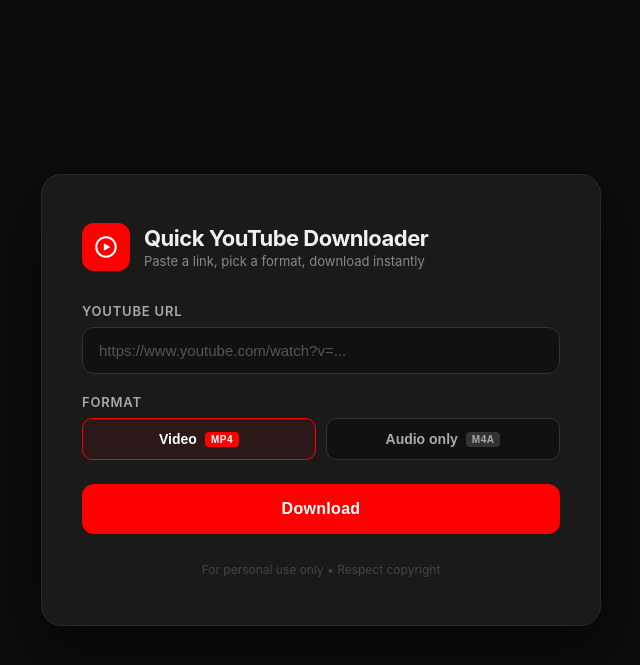
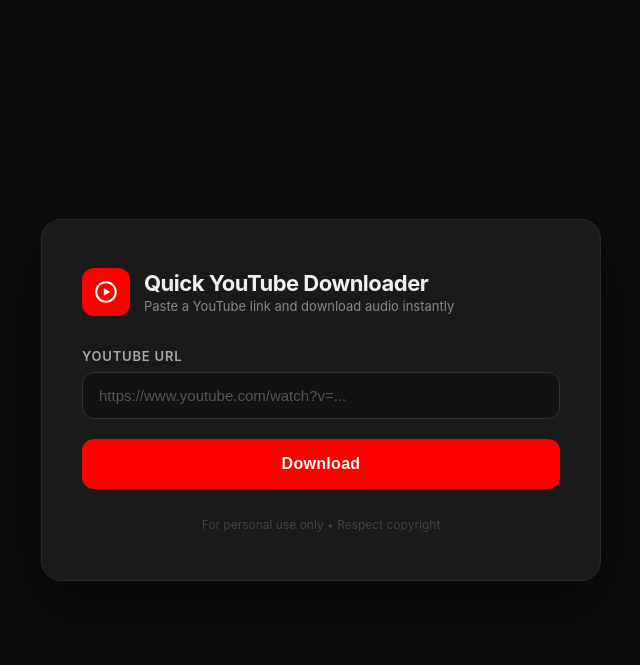
Before and after one commit to famartinez/quick-youtube-downloader, a Flask app: page / in a window 1280 px wide. Shown: the top 665 px of the page, without its empty margins (319-959 px from the left). Run offline with Flask 3, Linux system fonts and the light colour scheme.

Commit message:
Remove video option, fix M4A format selector
Downloads are now audio-only M4A. Simplified format selector from
bestaudio[ext=m4a]/bestaudio[acodec=aac]/bestaudio to just
bestaudio[ext=m4a]/bestaudio — the overly specific middle fallback
caused format-not-available errors on some videos.

Co-Authored-By: Claude Sonnet 4.6 <noreply@anthropic.com>

```diff
--- a/app.py
+++ b/app.py
@@ -73,27 +73,18 @@ def download_worker(job_id: str, url: str, fmt: str):
         "no_warnings": True,
     }
 
-    if fmt == "m4a":
-        ydl_opts = {
-            **common_opts,
-            "format": "bestaudio[ext=m4a]/bestaudio[acodec=aac]/bestaudio",
-            "outtmpl": output_template,
-            "postprocessors": [
-                {
-                    "key": "FFmpegExtractAudio",
-                    "preferredcodec": "m4a",
-                }
-            ],
-        }
-        out_ext = "m4a"
-    else:
-        ydl_opts = {
-            **common_opts,
-            "format": "bestvideo[ext=mp4]+bestaudio[ext=m4a]/best[ext=mp4]/best",
-            "outtmpl": output_template,
-            "merge_output_format": "mp4",
-        }
-        out_ext = "mp4"
+    ydl_opts = {
+        **common_opts,
+        "format": "bestaudio[ext=m4a]/bestaudio",
+        "outtmpl": output_template,
+        "postprocessors": [
+            {
+                "key": "FFmpegExtractAudio",
+                "preferredcodec": "m4a",
+            }
+        ],
+    }
+    out_ext = "m4a"
 
     try:
         with yt_dlp.YoutubeDL(ydl_opts) as ydl:
@@ -121,8 +112,7 @@ def api_start():
 
     if not url:
         return jsonify({"error": "No URL provided"}), 400
-    if fmt not in ("mp4", "m4a"):
-        fmt = "mp4"
+    fmt = "m4a"
 
     job_id = str(uuid.uuid4())
     write_job(job_id, {
--- a/templates/index.html
+++ b/templates/index.html
@@ -106,48 +106,6 @@
     }
 
     .clear-btn:hover { color: #aaa; }
-
-    .format-group {
-      display: flex;
-      gap: 10px;
-      margin-bottom: 24px;
-    }
-
-    .fmt-btn {
-      flex: 1;
-      padding: 12px;
-      border: 1.5px solid #333;
-      border-radius: 10px;
-      background: #111;
-      color: #aaa;
-      font-size: 14px;
-      font-weight: 600;
-      cursor: pointer;
-      transition: all 0.2s;
-      display: flex;
-      align-items: center;
-      justify-content: center;
-      gap: 8px;
-    }
-
-    .fmt-btn .badge {
-      font-size: 10px;
-      background: #333;
-      padding: 2px 6px;
-      border-radius: 4px;
-      font-weight: 700;
-      letter-spacing: 0.5px;
-    }
-
-    .fmt-btn.active {
-      border-color: #ff0000;
-      color: #fff;
-      background: rgba(255,0,0,0.08);
-    }
-
-    .fmt-btn.active .badge { background: #ff0000; color: #fff; }
-
-    .fmt-btn:hover:not(.active) { border-color: #555; color: #ccc; }
 
     .dl-btn {
       width: 100%;
@@ -384,7 +342,7 @@
       </div>
       <div class="logo-text">
         <h1>Quick YouTube Downloader</h1>
-        <p>Paste a link, pick a format, download instantly</p>
+        <p>Paste a YouTube link and download audio instantly</p>
       </div>
     </div>
 
@@ -398,16 +356,6 @@
         spellcheck="false"
       />
       <button class="clear-btn" id="clear-btn" title="Clear">&#x2715;</button>
-    </div>
-
-    <label>Format</label>
-    <div class="format-group">
-      <button class="fmt-btn active" data-fmt="mp4">
-        <span>Video</span><span class="badge">MP4</span>
-      </button>
-      <button class="fmt-btn" data-fmt="m4a">
-        <span>Audio only</span><span class="badge">M4A</span>
-      </button>
     </div>
 
     <button class="dl-btn" id="dl-btn">Download</button>
@@ -457,18 +405,7 @@
     const stageDl    = document.getElementById('stage-dl');
     const stageConv  = document.getElementById('stage-conv');
     const stageReady = document.getElementById('stage-ready');
-    const fmtBtns    = document.querySelectorAll('.fmt-btn');
-
-    let selectedFmt = 'mp4';
     let activeES = null;
-
-    fmtBtns.forEach(btn => {
-      btn.addEventListener('click', () => {
-        fmtBtns.forEach(b => b.classList.remove('active'));
-        btn.classList.add('active');
-        selectedFmt = btn.dataset.fmt;
-      });
-    });
 
     urlInput.addEventListener('input', () => {
       clearBtn.style.display = urlInput.value ? 'block' : 'none';
@@ -566,7 +503,7 @@
         const res = await fetch('/api/start', {
           method: 'POST',
           headers: { 'Content-Type': 'application/json' },
-          body: JSON.stringify({ url, format: selectedFmt }),
+          body: JSON.stringify({ url, format: 'm4a' }),
         });
         const data = await res.json();
         if (!res.ok || data.error) throw new Error(data.error || 'Server error');
```
